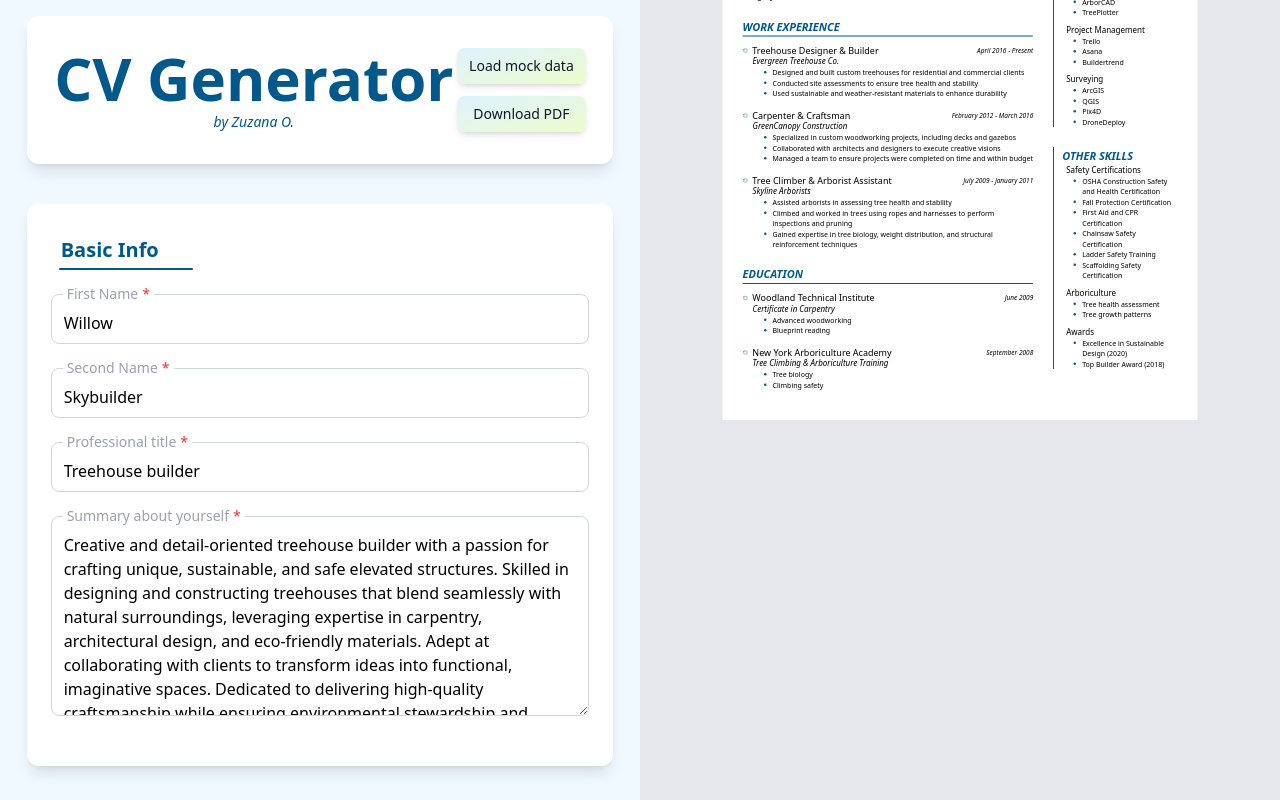
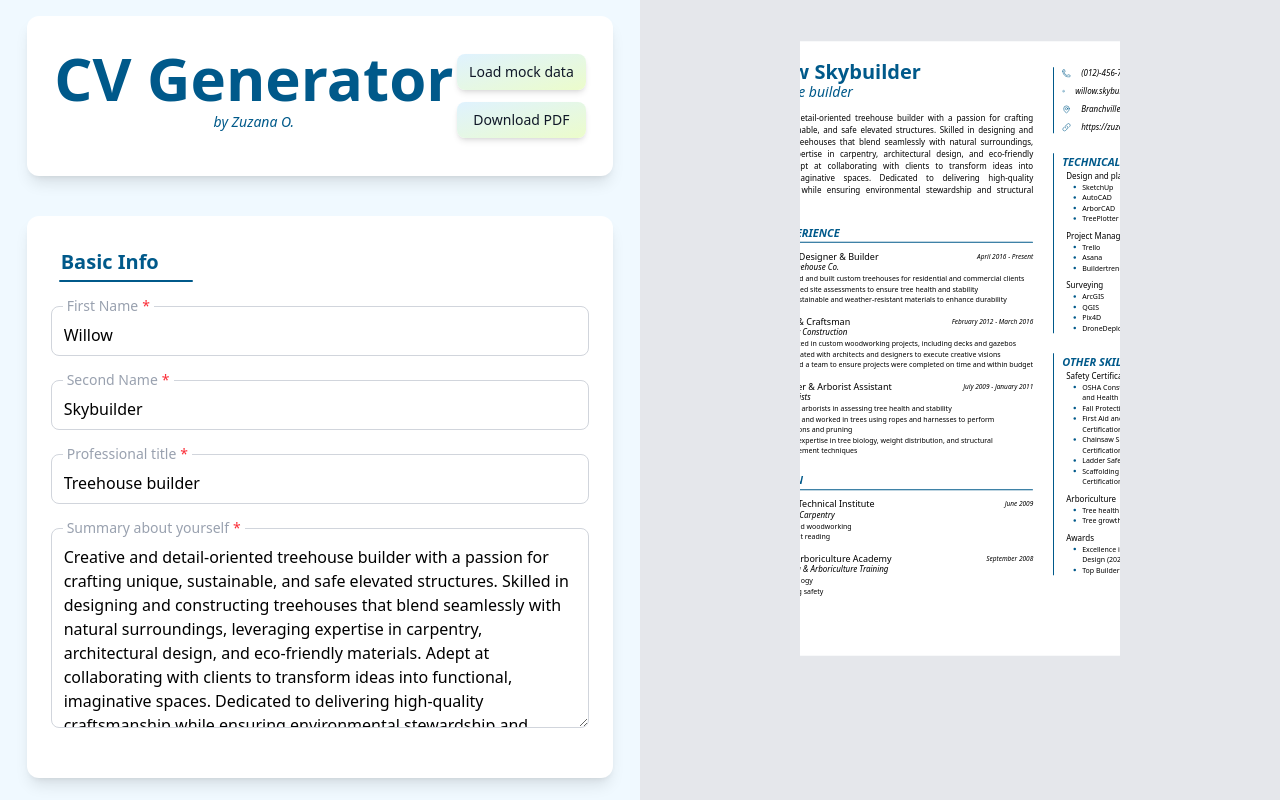
Before and after one commit to zuzOup/The-Odin-Project, a React (Vite) app in the folder CV-Application+Tailwind/: page / in a window 1280 px wide. Built offline with nearby package versions, Linux system fonts and the light colour scheme.

Commit message:
sizing resume

```diff
--- a/CV-Application+Tailwind/src/Components/CV/Resume.jsx
+++ b/CV-Application+Tailwind/src/Components/CV/Resume.jsx
@@ -14,7 +14,7 @@ import {
 
 function Resume({ info, eduInfo, workInfo, techInfo, softInfo }) {
   const ref = useRef(null);
-  const [translate, setTranslate] = useState("");
+  const [height, setHeight] = useState("");
 
   useEffect(() => {
     const element = ref.current;
@@ -23,7 +23,7 @@ function Resume({ info, eduInfo, workInfo, techInfo, softInfo }) {
 
     const resizeObserver = new ResizeObserver((entries) => {
       for (let entry of entries) {
-        setTranslate(`translateY(-${entry.contentRect.height / 2}px)`);
+        setHeight(entry.contentRect.height);
       }
     });
 
@@ -35,12 +35,18 @@ function Resume({ info, eduInfo, workInfo, techInfo, softInfo }) {
   }, []);
 
   return (
+    <div className="w-1/2 min-h-full h-screen bg-gray-200 text-center flex justify-center items-start overflow-x-hidden overflow-y-scroll scrollbar-column">
+      <div
+        style={{
+          height: `${height/2 + 125}px`,
+        }}
+      >
         <div
           className={cv.resume}
           id="resume"
           ref={ref}
           style={{
-        transform: translate,
+            transform: `translateY(-${height / 2 + 37.5}px)`,
           }}
         >
           <div className={cv.left}>
@@ -175,6 +181,8 @@ function Resume({ info, eduInfo, workInfo, techInfo, softInfo }) {
             </div>
           </div>
         </div>
+      </div>
+    </div>
   );
 }
 
--- a/CV-Application+Tailwind/src/Components/css-helpers.jsx
+++ b/CV-Application+Tailwind/src/Components/css-helpers.jsx
@@ -2,9 +2,9 @@ export const container =
   "w-11/12 bg-white flex flex-col rounded-xl shadow-lg px-6 py-8 justify-between mb-10";
 
 export const buttonSmall =
-  "text-gray-900 bg-gradient-to-br border-gray-300 shadow-md from-sky-100 to-lime-100 hover:bg-gradient-to-l hover:from-sky-100 hover:to-lime-100 focus:ring-2 focus:outline-none focus:ring-lime-200  active:translate-y-1 transition duration-150 ease-in-out font-medium rounded-lg text-sm px-3 py-2 text-center hover:cursor-pointer";
+  "text-gray-900 my-1.5 bg-gradient-to-br border-gray-300 shadow-md from-sky-100 to-lime-100 hover:bg-gradient-to-l hover:from-sky-100 hover:to-lime-100 focus:ring-2 focus:outline-none focus:ring-lime-200  active:translate-y-1 transition duration-150 ease-in-out font-medium rounded-lg text-sm px-3 py-2 text-center hover:cursor-pointer";
 
-export const buttonContainer = " w-full mt-3";
+export const buttonContainer = " w-full mt-1.5";
 
 export const input =
   "peer w-full border border-gray-300 rounded-lg px-3 pt-4 pb-2 my-3 focus:outline-none focus:ring-1 focus:ring-sky-800 focus:border-sky-800";
@@ -50,7 +50,8 @@ export const hr =
   "h-0.5 mb-1 mx-2 bg-sky-800 border-0 rounded-full w-1/4   -translate-y-2 ";
 
 export const cv = {
-  resume: " w-[950px] bg-white shrink-0 py-10 px-10 min-h-[250px] flex m-10 scale-[0.5] ",
+  resume:
+    " w-[950px]  bg-white shrink-0 py-10 px-10 min-h-[1229px] flex m-10 scale-[0.5] ",
 
   header: "text-[22px] font-semibold text-sky-800 italic text-start mt-8",
 
```
Lines whose indentation alone changed are shown as unchanged.
